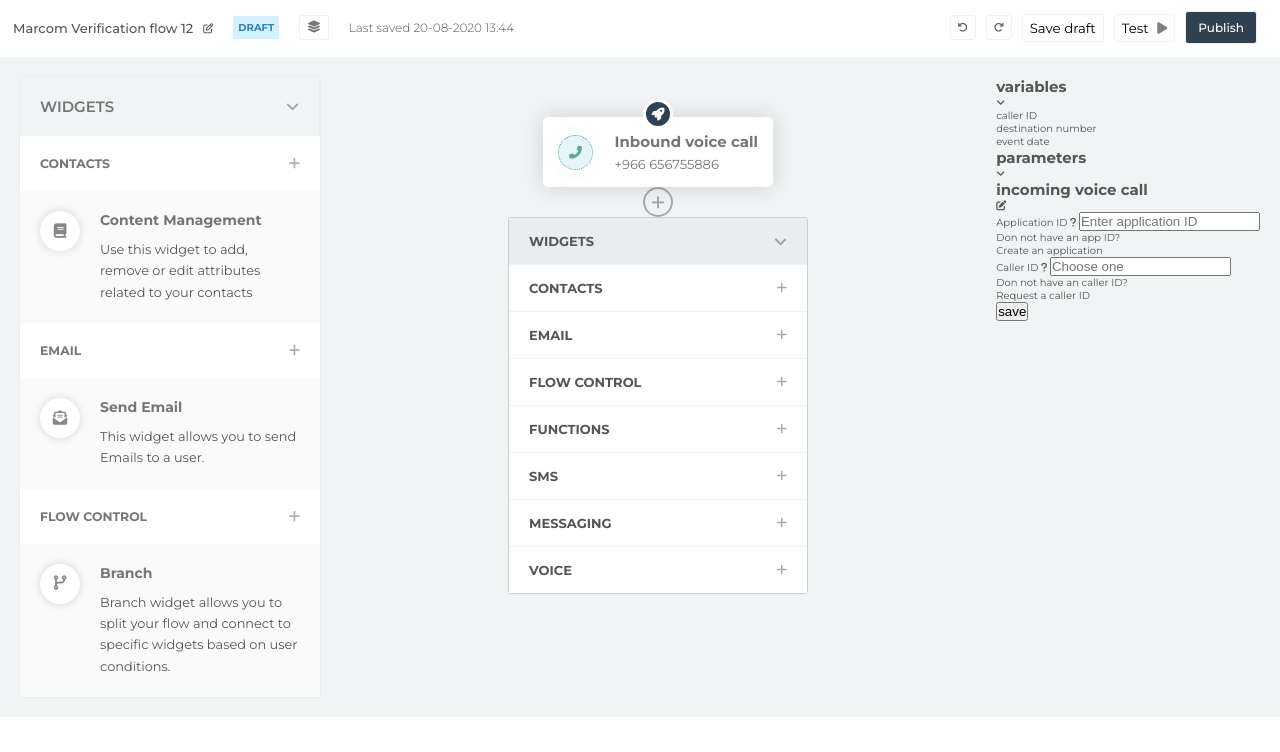
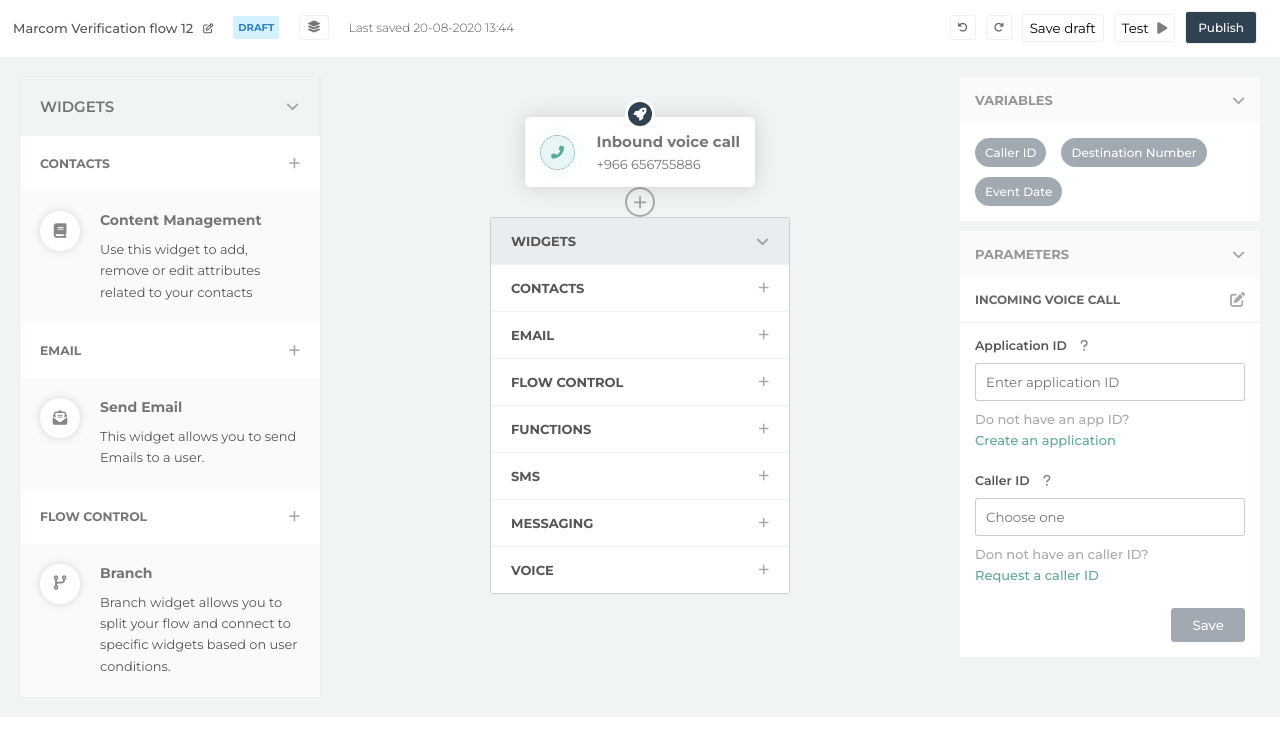
Before and after one commit to rick427/flow-studio, a plain HTML site: page next.html in a window 1280 px wide. Shown: the part 48-800 px from the top of the page. Drawn offline with Linux system fonts and the light colour scheme.

Commit message:
finished second page

```diff
--- a/next.html
+++ b/next.html
@@ -281,7 +281,7 @@
                                 Application ID <i class="fas fa-question"></i>
                             </label>
                             <input id="app-id" type="text" placeholder="Enter application ID">
-                            <p>Don not have an app ID?</p>
+                            <p>Do not have an app ID?</p>
                             <span>Create an application</span>
                         </div>
 
@@ -294,7 +294,7 @@
                             <span>Request a caller ID</span>
                         </div>
 
-                        <button class="form_btn">save</button>
+                        <button class="form_item_btn">save</button>
                     </form>
 
                 </div>
--- a/styles.css
+++ b/styles.css
@@ -24,6 +24,7 @@
   --light-green: #e8f5f7;
   --light-grey: #f0f4f5;
   --light-grey-2: #fafafa;
+  --light-dark: #a1aab3;
 
   --grey: #eef0f1;
   --grey-2: #f2f2f2;
@@ -512,6 +513,33 @@ a {
   cursor: pointer;
 }
 
+@-webkit-keyframes alertPulse {
+  0% {
+    -webkit-box-shadow: 0 0 0 0 rgba(94, 167, 155, 0.4);
+  }
+  70% {
+    -webkit-box-shadow: 0 0 0 10px rgba(94, 167, 155, 0);
+  }
+  100% {
+    -webkit-box-shadow: 0 0 0 0 rgba(94, 167, 155, 0);
+  }
+}
+
+@keyframes alertPulse {
+  0% {
+    -moz-box-shadow: 0 0 0 0 rgba(94, 167, 155, 0.4);
+    box-shadow: 0 0 0 0 rgba(94, 167, 155, 0.4);
+  }
+  70% {
+    -moz-box-shadow: 0 0 0 10px rgba(94, 167, 155, 0);
+    box-shadow: 0 0 0 10px rgba(94, 167, 155, 0);
+  }
+  100% {
+    -moz-box-shadow: 0 0 0 0 rgba(94, 167, 155, 0);
+    box-shadow: 0 0 0 0 rgba(94, 167, 155, 0);
+  }
+}
+
 .content__container_tools_call-box-icon i {
   font-size: 1.3rem;
   color: var(--primary-green);
@@ -587,6 +615,154 @@ a {
 
 /* END OF CONTENT CONTAINER TOOLS */
 
+/* START OF CONTENT CONTAINER ACTIONS */
+.content__container_actions {
+  width: 30rem;
+}
+
+.content__container_actions_variables_heading {
+  padding: 1.5rem;
+  display: flex;
+  justify-content: space-between;
+  align-items: center;
+  background: var(--light-grey-2);
+}
+
+.content__container_actions_variables_heading h1 {
+  font-size: 1.3rem;
+  font-weight: 700;
+  opacity: 0.6;
+  text-transform: uppercase;
+}
+
+.content__container_actions_variables_heading i {
+  font-size: 1.5rem;
+  opacity: 0.5;
+}
+
+.content__container_actions_variables_info {
+  background: var(--white);
+  padding: 1.5rem;
+  display: flex;
+  align-items: center;
+  flex-wrap: wrap;
+}
+
+.content__container_actions_variables_info_badge {
+  padding: 0.7rem 1rem;
+  border-radius: 25px;
+  background: var(--light-dark);
+  color: var(--white);
+  text-transform: capitalize;
+  margin-right: 1.5rem;
+  font-weight: 500;
+  font-size: 1.2rem;
+}
+
+.content__container_actions_variables_info_badge:not(:last-child) {
+  margin-bottom: 1rem;
+}
+
+.content__container_actions_params {
+  margin-top: 1rem;
+  background: var(--white);
+}
+
+.content__container_actions_params_heading {
+  padding: 1.5rem;
+  display: flex;
+  justify-content: space-between;
+  align-items: center;
+  background: var(--light-grey-2);
+}
+
+.content__container_actions_params_heading h1 {
+  font-size: 1.3rem;
+  font-weight: 700;
+  opacity: 0.6;
+  text-transform: uppercase;
+}
+.content__container_actions_params_heading i {
+  font-size: 1.5rem;
+  opacity: 0.5;
+}
+
+.content__container_actions_params_tile {
+  padding: 1.5rem;
+  display: flex;
+  justify-content: space-between;
+  align-items: center;
+  border-bottom: 1px solid var(--grey);
+}
+
+.content__container_actions_params_tile h1 {
+  font-size: 1.2rem;
+  font-weight: 700;
+  opacity: 0.9;
+  text-transform: uppercase;
+}
+
+.content__container_actions_params_tile i {
+  font-size: 1.5rem;
+  opacity: 0.5;
+}
+
+.content__container_actions_params_form {
+  padding: 1.5rem;
+}
+
+.form_item {
+  margin-bottom: 2.5rem;
+}
+
+.form_item label {
+  display: block;
+  font-size: 1.25rem;
+  font-weight: 600;
+  margin-bottom: 1rem;
+}
+
+.form_item label > i {
+  opacity: 0.7;
+  margin-left: 1rem;
+}
+
+.form_item input {
+  padding: 1rem;
+  display: block;
+  width: 100%;
+  border-radius: 3px;
+  border: 1px solid rgba(0, 0, 0, 0.2);
+  font-family: var(--primary-font);
+}
+
+.form_item p {
+  font-size: 1.3rem;
+  font-weight: 500;
+  opacity: 0.5;
+  margin: 1rem 0 0.5rem 0;
+}
+
+.form_item span {
+  color: var(--primary-green);
+  font-size: 1.3rem;
+  font-weight: 500;
+}
+
+.form_item_btn {
+  display: block;
+  padding: 0.8rem 2rem;
+  border: 1px solid var(--light-dark);
+  background: var(--light-dark);
+  font-family: var(--primary-font);
+  font-weight: 500;
+  text-transform: capitalize;
+  color: var(--white);
+  margin-left: auto;
+  border-radius: 3px;
+}
+/* END OF CONTENT CONTAINER ACTIONS */
+
 /* FLOATING ACTION BUTTON -- NOT IMPORTANT */
 .floating-action--btn {
   position: fixed;
@@ -641,36 +817,26 @@ a {
   }
 }
 
-@-webkit-keyframes alertPulse {
-  0% {
-    -webkit-box-shadow: 0 0 0 0 rgba(94, 167, 155, 0.4);
+/*END OF -- NOT IMPORTANT */
+
+/* START OF MEDIA QUERIES -- @1024px, 950px, 670px, 500px, 400px, 320px */
+@media only screen and (max-width: 1080px) {
+  .content__container {
+    flex-direction: column;
+    align-items: center;
+    justify-content: center;
   }
-  70% {
-    -webkit-box-shadow: 0 0 0 10px rgba(94, 167, 155, 0);
+
+  .content__container_tools {
+    order: -1;
+    margin-bottom: 4rem;
   }
-  100% {
-    -webkit-box-shadow: 0 0 0 0 rgba(94, 167, 155, 0);
+
+  .content__container_actions {
+    margin-top: 4rem;
   }
 }
 
-@keyframes alertPulse {
-  0% {
-    -moz-box-shadow: 0 0 0 0 rgba(94, 167, 155, 0.4);
-    box-shadow: 0 0 0 0 rgba(94, 167, 155, 0.4);
-  }
-  70% {
-    -moz-box-shadow: 0 0 0 10px rgba(94, 167, 155, 0);
-    box-shadow: 0 0 0 10px rgba(94, 167, 155, 0);
-  }
-  100% {
-    -moz-box-shadow: 0 0 0 0 rgba(94, 167, 155, 0);
-    box-shadow: 0 0 0 0 rgba(94, 167, 155, 0);
-  }
-}
-
-/*END OF -- NOT IMPORTANT */
-
-/* START OF MEDIA QUERIES -- @1024px, 950px, 670px, 500px, 400px, 320px */
 @media only screen and (max-width: 1024px) {
   .content {
     min-height: 100vh;
@@ -750,6 +916,22 @@ a {
     width: 90%;
     margin: 1rem auto;
   }
+
+  .content__container_widgets {
+    width: 100%;
+  }
+
+  .content__container_tools_call {
+    width: 100%;
+  }
+
+  .content__container_tools {
+    width: 100%;
+  }
+
+  .content__container_actions {
+    width: 100%;
+  }
 }
 
 @media only screen and (max-width: 400px) {
```
